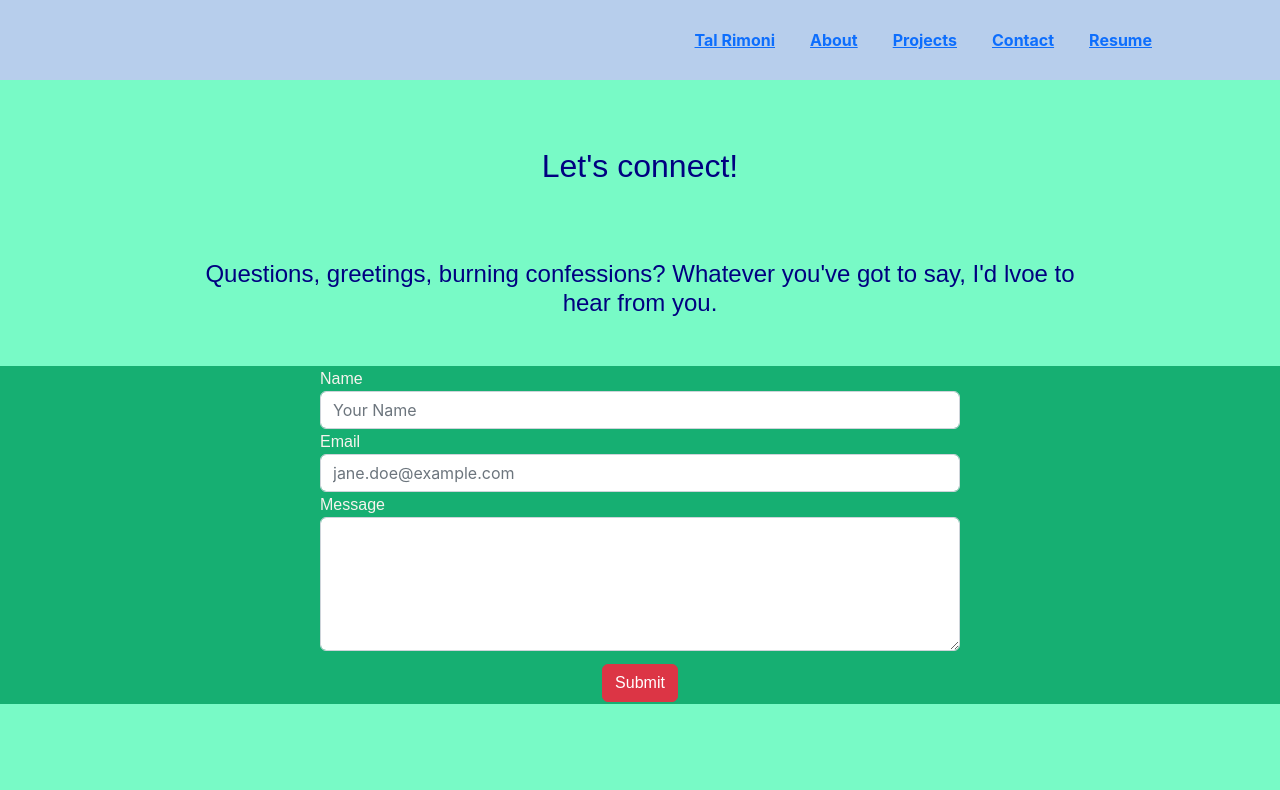
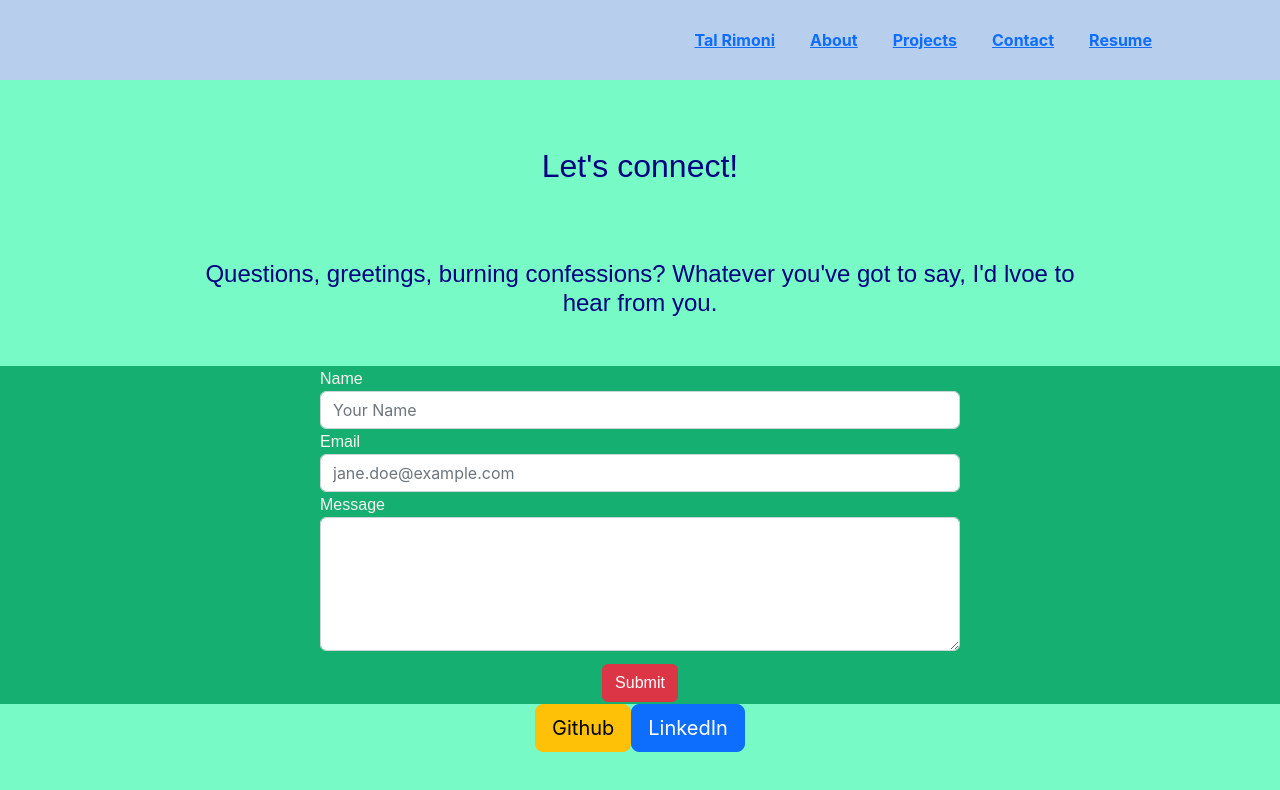
Before and after one commit to trimoni/portfolio-rimoni, a React (Create React App) app: page /contact in a window 1280 px wide. Shown: the top 790 px of the page. Built offline with nearby package versions, Linux system fonts and the light colour scheme; the HTML template or start-up script is replaced by a standard one.

Commit message:
contact buttons

```diff
--- a/src/pages/Contact.jsx
+++ b/src/pages/Contact.jsx
@@ -54,14 +54,14 @@ const Contact = () => {
           </div>
         </form>
       </div>
-      <div class="contact-links">
-        <h4></h4>
-        <a href="https://www.linkedin.com/in/beryl-baldwin/" target="_blank">
-          <i class="devicon-linkedin-plain"></i>
-        </a>
-        <a href="https://github.com/berylrb" target="_blank">
-          <i class="devicon-github-original"></i>
-        </a>
+
+      <div className={styles.contactlinks}>
+      <div>
+        <a className="btn btn-warning btn-lg" href="https://github.com/trimoni">Github</a>
+      </div>
+      <div>
+        <a className="btn btn-primary btn-lg" href="https://www.linkedin.com/in/talrimoni/">LinkedIn</a>
+      </div>
       </div>
     </div>
   );
--- a/src/styles/Contact.module.css
+++ b/src/styles/Contact.module.css
@@ -91,9 +91,12 @@ form {
 
 .contactlinks {
   /* margin-left: 80px; */
-  max-width: 60vw;
-  max-height: 10vh;
+  /* max-width: 60vw; */
+  /* max-height: 10vh; */
+  margin-top: 40px;
+  margin-right: 0px;
   display: flex;
+  text-align: center;
   flex-wrap: wrap;
   align-items: center;
   justify-content: center;
@@ -119,7 +122,6 @@ form {
 }
 
 .contactlinks i:hover {
-  /* color: #a1fde7; */
   transform: scale(1.09);
 }
 
```
